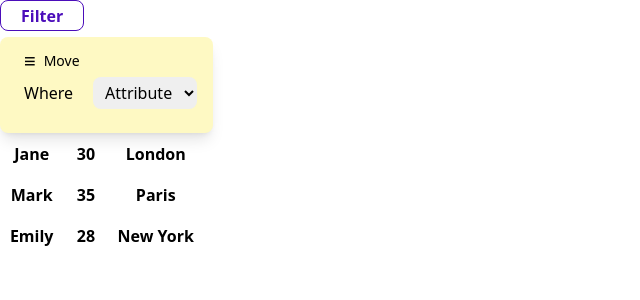
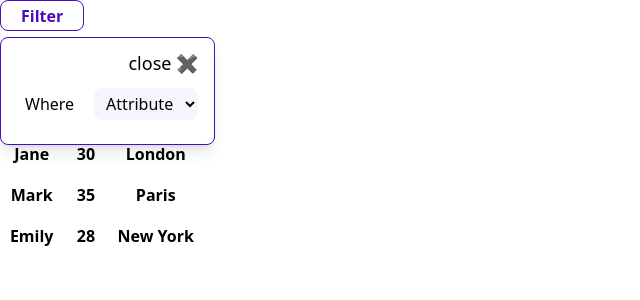
Before and after one commit to gokul1630/react-filter, a React (Vite) app: page / in a window 1280 px wide. Both pictures are taken after a click on the button "Filter". Shown: the top 300 px of the page, without its empty margins (0-640 px from the left). Built offline with nearby package versions, Linux system fonts and the light colour scheme.

Commit message:
Updated UI

```diff
--- a/src/Filter.jsx
+++ b/src/Filter.jsx
@@ -1,4 +1,4 @@
-import React from 'react';
+import React, { useRef } from 'react';
 
 const INPUT_FILTER = ['<', '>', '===', '<=', '>=', '0', '1'];
 
@@ -95,19 +95,20 @@ function filterData(data, operator, conditions) {
 }
 
 const Filter = (props) => {
-    const { data, onApply } = props;
+    const { data = [], onApply } = props;
 
     const initialState = {
         formData: [{}],
         operator: 'OR',
         showFilter: false,
-        x: 0,
+        clearFilter: false,
     };
 
     const [state, setState] = React.useReducer((state, action) => ({ ...state, ...action }), initialState);
-    const { formData, operator, showFilter, x } = state;
+    const { formData, operator, showFilter, clearFilter } = state;
+    const filterCardRef = useRef(null);
 
-    const toggleFilterCard = () => setState({ showFilter: !showFilter });
+    const toggleFilterCard = () => setState({ showFilter: !showFilter, clearFilter: false });
 
     const handleOperatordropDown = (event) => setState({ operator: event.target.value });
 
@@ -142,46 +143,35 @@ const Filter = (props) => {
 
     const handleClearFilter = () => {
         onApply(data);
-        setState(initialState);
+        setState({...initialState, clearFilter: true});
     };
 
     const handleApply = () => {
         const filteredObj = {};
-        formData?.map((obj) => {
+        formData?.forEach((obj) => {
             filteredObj[obj.property] = { value: obj.value, condition: obj.operator };
         });
         onApply(filterData(data, operator, filteredObj));
-    };
-
-    const handleMoveCard = () => {
-        document.onmousemove = function (event) {
-            setState({ x: event.clientX });
-        };
-        document.onmouseup = function () {
-            document.onmousemove = null;
-            document.onmouseup = null;
-        };
     };
 
     return (
         <div className='tailwind tw-relative tw-select-none'>
             <button
                 onClick={toggleFilterCard}
-                className='tailwind tw-relative tw-text-[#4b0dba] tw-text-base tw-font-semibold tw-px-5 tw-bg-white tw-rounded-lg tw-border tw-border-solid tw-border-[#4b0dba] tw-cursor-pointer tw-h-[31px]'>
-                Filter
+                className='tailwind tw-flex tw-items-center tw-gap-2 tw-relative tw-h-[31px] tw-text-[#4b0dba] tw-text-base tw-font-semibold tw-px-5 tw-bg-white tw-rounded-lg tw-border tw-border-solid tw-border-[#4b0dba] tw-cursor-pointer'>
+            Filter
             </button>
-            {data?.length > 0 ? (
+            {!clearFilter && data?.length > 0 ? (
                 <div
-                    style={{ left: x }}
+                    ref={filterCardRef}
                     className={`${
                         !showFilter ? 'tw-hidden' : ''
-                    } tw-z-20 tw-absolute tw-top-[120%] tw-bg-yellow-100 tw-px-4 tw-py-4 tw-rounded-lg tw-shadow-lg`}>
-                    <div
-                        className='tailwind tw-h-4 tw-flex tw-items-center tw-gap-2 tw-cursor-pointer tw-w-max tw-ml-2'
-                        onMouseDown={handleMoveCard}>
-                        <span className='tailwind tw-font-semibold tw-text-xl tw-leading-none'>&#x2261;</span>
-                        <span className='tailwind tw-text-sm'>Move</span>
-                    </div>
+                    } tw-z-20 tw-absolute tw-top-[120%] tw-bg-white tw-px-4 tw-py-4 tw-rounded-lg tw-shadow-lg tw-border tw-border-solid tw-border-[#4b0dba]`}>
+                    <span
+                    onClick={toggleFilterCard}
+                        className='tailwind tw-flex tw-justify-end tw-items-center tw-gap-2 tw-cursor-pointer tw-ml-2 tw-pb-2 tw-text-lg tw-leading-none'>
+                        close &#x2716;
+                    </span>
                     <ul className='tailwind tw-mt-2'>
                         {formData?.map((_, index) => {
                             const dataFirstIndex = data[0];
@@ -203,7 +193,7 @@ const Filter = (props) => {
                                             key='operatorOptions'
                                             value={operator}
                                             onChange={handleOperatordropDown}
-                                            className='tailwind tw-rounded-lg tw-py-1 tw-px-2 tw-cursor-pointer'>
+                                            className='tailwind tw-rounded-lg tw-py-1 tw-px-2 tw-cursor-pointer tw-bg-[#F7F5FC]'>
                                             <option key='and-operator' value='AND'>
                                                 AND
                                             </option>
@@ -221,7 +211,7 @@ const Filter = (props) => {
 
                                     <select
                                         key='attributeOptions'
-                                        className='tailwind tw-rounded-lg tw-py-1 tw-px-2 tw-cursor-pointer'
+                                        className='tailwind tw-rounded-lg tw-py-1 tw-px-2 tw-cursor-pointer tw-bg-[#F7F5FC]'
                                         defaultValue='attribute'
                                         onChange={handleAttributeDropDown(index)}>
                                         <option value='attribute' key='item-one-default' disabled>
@@ -237,7 +227,7 @@ const Filter = (props) => {
                                     {propertyIndex ? (
                                         <select
                                             key='operatorOption'
-                                            className='tailwind tw-rounded-lg tw-py-1 tw-px-2 tw-cursor-pointer'
+                                            className='tailwind tw-rounded-lg tw-py-1 tw-px-2 tw-cursor-pointer tw-bg-[#F7F5FC]'
                                             defaultValue='condition'
                                             onChange={handleConditionDropDown(index)}>
                                             <option key='item-two-default' value='condition' id='condition' disabled>
@@ -269,7 +259,7 @@ const Filter = (props) => {
                                             type={INPUT_FILTER.includes(operatorIndex) ? 'number' : 'text'}
                                             onChange={handleValueInput(index, operatorIndex)}
                                             placeholder='Enter value'
-                                            className='tailwind tw-rounded-lg tw-py-1 tw-px-2 '
+                                            className='tailwind tw-rounded-lg tw-py-1 tw-px-2 tw-bg-[#F7F5FC]'
                                         />
                                     ) : null}
 
@@ -287,21 +277,21 @@ const Filter = (props) => {
                     </ul>
 
                     {formData[0].operator ? (
-                        <div className='tailwind tw-flex tw-gap-2'>
+                        <div className='tailwind tw-flex tw-gap-2 tw-py-1'>
                             <button
                                 onClick={handleAddFilter}
-                                className='tailwind tw-text-gray-500 tw-text-base tw-px-2 tw-block tw-mt-5 tw-py-1 tw-rounded-lg hover:tw-bg-gray-400 p-2 tw-border tw-border-solid tw-border-gray-400'>
+                                className='tailwind tw-h-[31px] tw-text-[#4b0dba] tw-text-base tw-font-semibold tw-px-5 tw-bg-white tw-rounded-lg tw-border tw-border-solid tw-border-[#4b0dba]'>
                                 + Add Filter
                             </button>
 
                             <button
                                 onClick={handleClearFilter}
-                                className='tailwind tw-ml-auto tw-text-gray-500 tw-text-base tw-px-2 tw-block tw-mt-5 tw-py-1 tw-rounded-lg hover:tw-bg-gray-400 p-2 tw-border tw-border-solid tw-border-gray-400'>
+                                className='tailwind tw-ml-auto tw-h-[31px] tw-text-[#4b0dba] tw-text-base tw-font-semibold tw-px-5 tw-bg-white tw-rounded-lg tw-border tw-border-solid tw-border-[#4b0dba]'>
                                 CLEAR ALL
                             </button>
                             <button
                                 onClick={handleApply}
-                                className='tailwind tw-text-gray-500 tw-text-base tw-px-2 tw-block tw-mt-5 tw-py-1 tw-rounded-lg hover:tw-bg-gray-400 p-2 tw-border tw-border-solid tw-border-gray-400'>
+                                className='tailwind tw-h-[31px] tw-text-[#4b0dba] tw-text-base tw-font-semibold tw-px-5 tw-bg-white tw-rounded-lg tw-border tw-border-solid tw-border-[#4b0dba]'>
                                 APPLY
                             </button>
                         </div>
```
